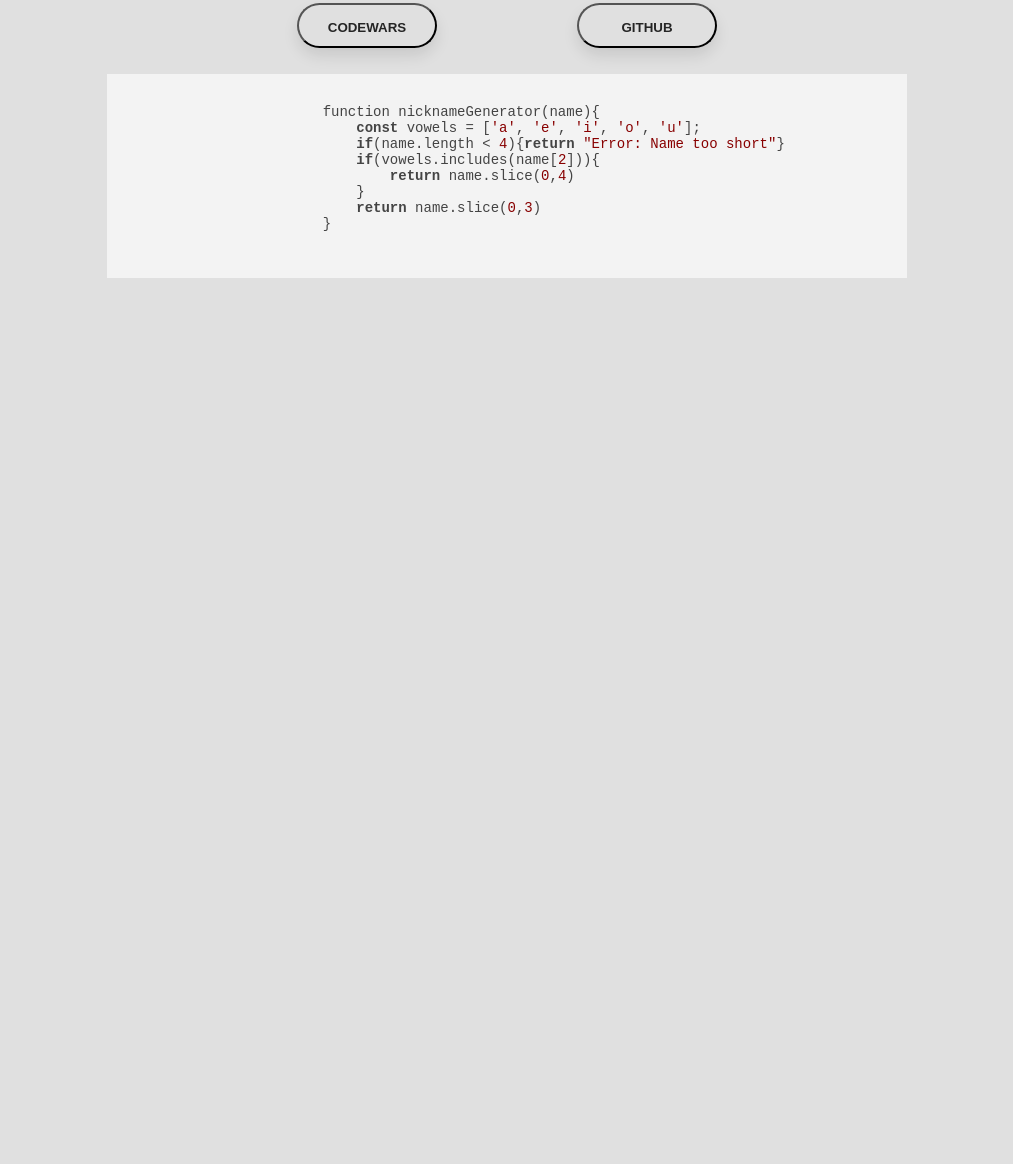
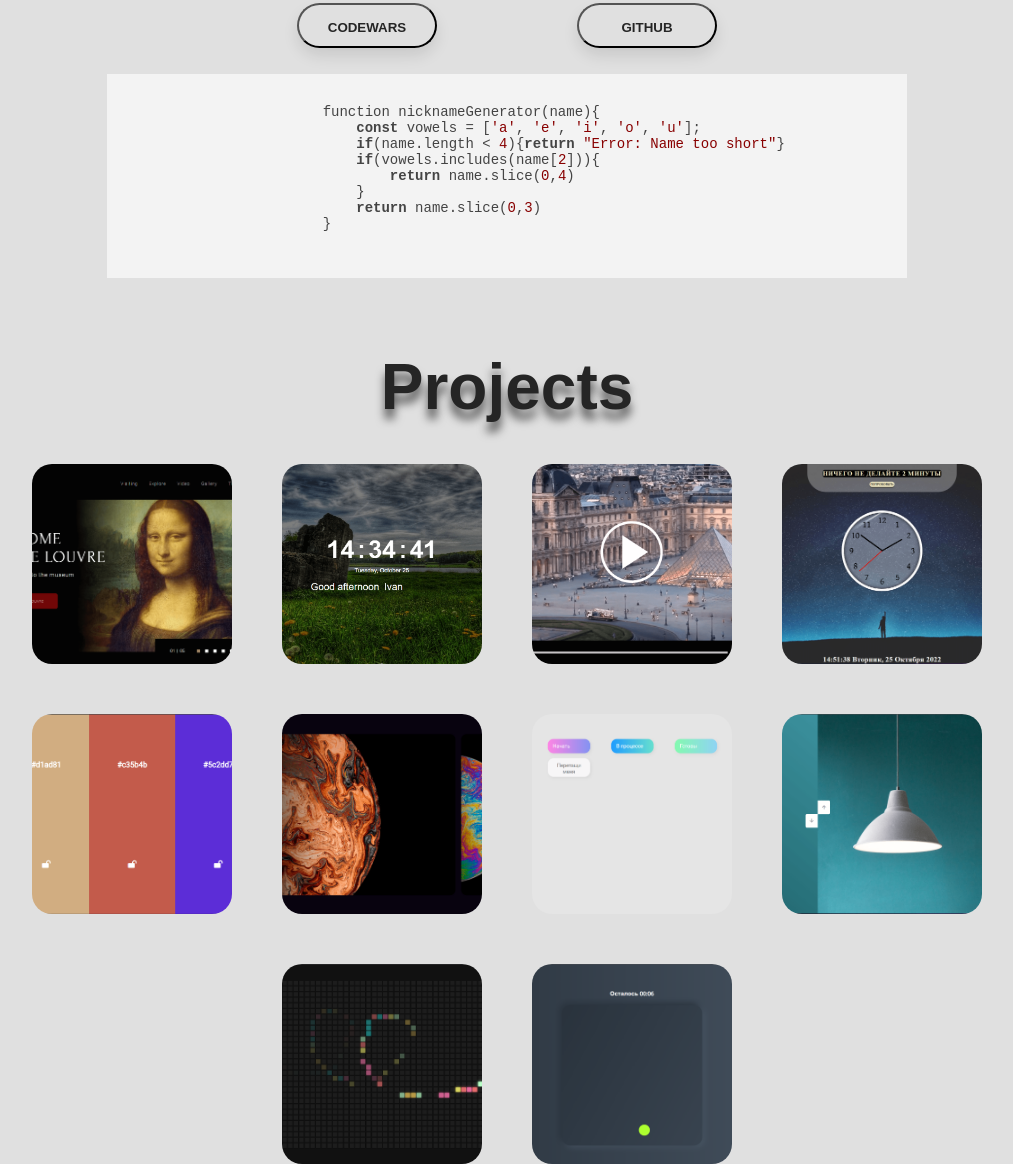
Before and after one commit to frodiBjorn/rsschool-cv-stage0, a plain HTML site: page index.html in a window 1280 px wide. Shown: the part 1856-3020 px from the top of the page, without its empty margins (133-1146 px from the left). Before the commit the page ends 2166 px from the top, so only its background shows below. Drawn offline with nearby package versions, Linux system fonts and the light colour scheme.

Commit message:
feat: add projects

```diff
--- a/index.html
+++ b/index.html
@@ -20,7 +20,7 @@
                 <li class="list__element"><a href="#about" class="link">About</a></li>
                 <li class="list__element"><a href="#skills" class="link">Skills</a></li>
                 <li class="list__element"><a href="#experience" class="link">Experience</a></li>
-                <li class="list__element"><a href="" class="link">Code</a></li>
+                <li class="list__element"><a href="#code" class="link">Code</a></li>
                 <li class="list__element"><a href="" class="link">Projects</a></li>
                 <li class="list__element"><a href="" class="link">Contacts</a></li>
             </ul>
@@ -99,7 +99,7 @@
         </section>
     </div>
     <div class="wrapper">
-        <section class="code">
+        <section id="code" class="code">
             <h2 class="title code__title">Code</h2>
             <div class="examples">
                 <button class="examples__button"><a target="_blank" href="https://www.codewars.com/users/frodibjorn">Codewars</a></button>
@@ -122,6 +122,83 @@
             </div>
         </section>
     </div>
+    <div class="wrapper">
+        <sesction id="projects" class="projects">
+            <h2 class="title projects__title">Projects</h2>
+            <div class="cards">
+                <div class="cards__item">
+                    <img src="./assets/projects/museum.png" alt="museum">
+                    <div class="inner">
+                        <h2 class="title">Louvre museum</h2>
+                    </div>
+                    <a href="https://rolling-scopes-school.github.io/frodibjorn-JSFE2021Q3/museum-dom/" target="_blank"></a>
+                </div>
+                <div class="cards__item">
+                    <img src="./assets/projects/momentum.png" alt="momentum">
+                    <a href="https://rolling-scopes-school.github.io/frodibjorn-JSFE2021Q3/momentum/" target="_blank"></a>
+                    <div class="inner">
+                        <h2 class="title">Momentum site</h2>
+                      </div>
+                </div>
+                <div class="cards__item">
+                    <img src="./assets/projects/custom-video-player.png" alt="custom-videoplayer">
+                    <a href="https://rolling-scopes-school.github.io/frodibjorn-JSFEPRESCHOOL/custom-video-player/" target="_blank"></a>
+                    <div class="inner">
+                        <h2 class="title">Custom video-player</h2>
+                      </div>
+                </div>
+                <div class="cards__item">
+                    <img src="./assets/projects/do-nothing.png" alt="clock">
+                    <a href="https://rolling-scopes-school.github.io/frodibjorn-JSFEPRESCHOOL/clock/" target="_blank"></a>
+                    <div class="inner">
+                        <h2 class="title">Do nothing</h2>
+                      </div>
+                </div>
+                <div class="cards__item">
+                    <img src="./assets/projects/colors.png" alt="colors">
+                    <a href="https://frodibjorn.github.io/colorJS/" target="_blank"></a>
+                    <div class="inner">
+                        <h2 class="title">Colors</h2>
+                      </div>
+                </div>
+                <div class="cards__item">
+                    <img src="./assets/projects/cards.png" alt="cards">
+                    <a href="https://frodibjorn.github.io/pets/01-cards/" target="_blank"></a>
+                    <div class="inner">
+                        <h2 class="title">Cards</h2>
+                      </div>
+                </div>
+                <div class="cards__item">
+                    <img src="./assets/projects/drag-n-drop.png" alt="Drag & Drop">
+                    <a href="https://frodibjorn.github.io/pets/02-drag-n-drop/" target="_blank"></a>
+                    <div class="inner">
+                        <h2 class="title">Drag & Drop</h2>
+                      </div>
+                </div>
+                <div class="cards__item">
+                    <img src="./assets/projects/slider.png" alt="slider">
+                    <a href="https://frodibjorn.github.io/pets/03-slider/" target="_blank"></a>
+                    <div class="inner">
+                        <h2 class="title">Slider</h2>
+                      </div>
+                </div>
+                <div class="cards__item">
+                    <img src="./assets/projects/game.png" alt="Draw board">
+                    <a href="https://frodibjorn.github.io/pets/04-board/" target="_blank"></a>
+                    <div class="inner">
+                        <h2 class="title">Draw board</h2>
+                      </div>
+                </div>
+                <div class="cards__item">
+                    <img src="./assets/projects/aim-game.png" alt="Aim game">
+                    <a href="https://frodibjorn.github.io/pets/05-aim-game/" target="_blank"></a>
+                    <div class="inner">
+                        <h2 class="title">Aim game</h2>
+                      </div>
+                </div>
+            </div>
+        </sesction>
+    </div>
 </body>
 
 </html>
--- a/style.css
+++ b/style.css
@@ -253,7 +253,88 @@ body {
     color: #e0e0e0;
     transform: translateY(-7px);
 }
+/* projects style */
+.projects__title{
+    margin: 40px 0;
+    color: #252525;
+    font-size: 4rem;
+    text-align: center;
+    text-shadow: 0px 10px 10px rgba(0, 0, 0, 0.6);
+}
+.cards {
+    display: -webkit-box;
+    display: -ms-flexbox;
+    display: flex;
+    -ms-flex-wrap: wrap;
+        flex-wrap: wrap;
+    -webkit-box-align: center;
+        -ms-flex-align: center;
+            align-items: center;
+    gap: 50px;
+    -webkit-box-pack: center;
+        -ms-flex-pack: center;
+            justify-content: center;
+  }
 
+  .cards__item {
+    width: 200px;
+    height: 200px;
+    position: relative;
+    border-radius: 20px;
+    -webkit-box-sizing: border-box;
+            box-sizing: border-box;
+    display: -webkit-box;
+    display: -ms-flexbox;
+    display: flex;
+    -webkit-box-align: end;
+        -ms-flex-align: end;
+            align-items: flex-end;
+    text-decoration: none;
+    background-size: cover;
+    overflow: hidden;
+  }
+  .cards__item a {
+    position: absolute;
+    display: block;
+    width: 100%;
+    height: 100%;
+  }
+  .cards__item img {
+    width: 100%;
+    height: 100%;
+    -o-object-fit: cover;
+       object-fit: cover;
+    -webkit-transition: all 0.4s ease-in-out;
+    transition: all 0.4s ease-in-out;
+  }
+
+  .cards__item:hover img {
+    -webkit-filter: brightness(40%);
+            filter: brightness(40%);
+  }
+  .cards__item:hover .inner {
+    opacity: 0.9;
+    -webkit-transform: translateY(0);
+            transform: translateY(0);
+  }
+
+  .inner {
+    border-radius: 20px;
+    -webkit-transform: translateY(30%);
+            transform: translateY(30%);
+    height: 40%;
+    width: 100%;
+    -webkit-transition: all 0.4s ease-in-out;
+    transition: all 0.4s ease-in-out;
+    position: absolute;
+    opacity: 0;
+    text-align: center;
+    color: #F1FAEE;
+    background: #252525;
+  }
+  .inner h2 {
+    padding-top: 10px;
+  }
 @keyframes printed_text {
     0% {
         width: 0;
```
Also changed, not shown: assets/projects/aim-game.png (added), assets/projects/cards.png (added), assets/projects/colors.png (added), assets/projects/custom-video-player.png (added), assets/projects/do-nothing.png (added), assets/projects/drag-n-drop.png (added), assets/projects/game.png (added), assets/projects/momentum.png (added), assets/projects/museum.png (added), assets/projects/slider.png (added).
